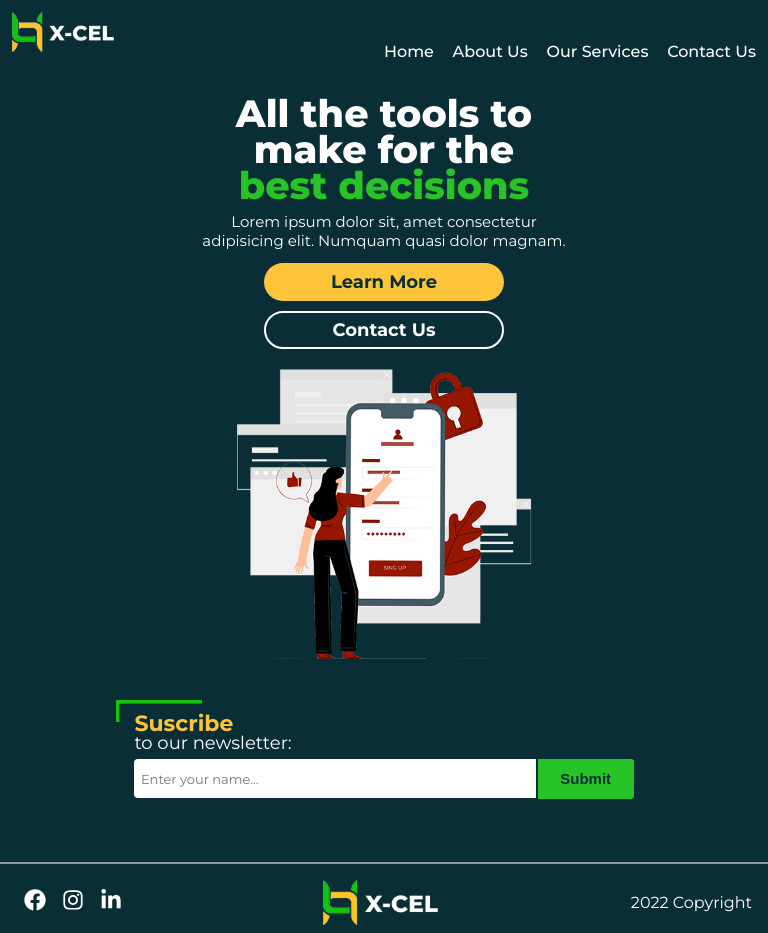
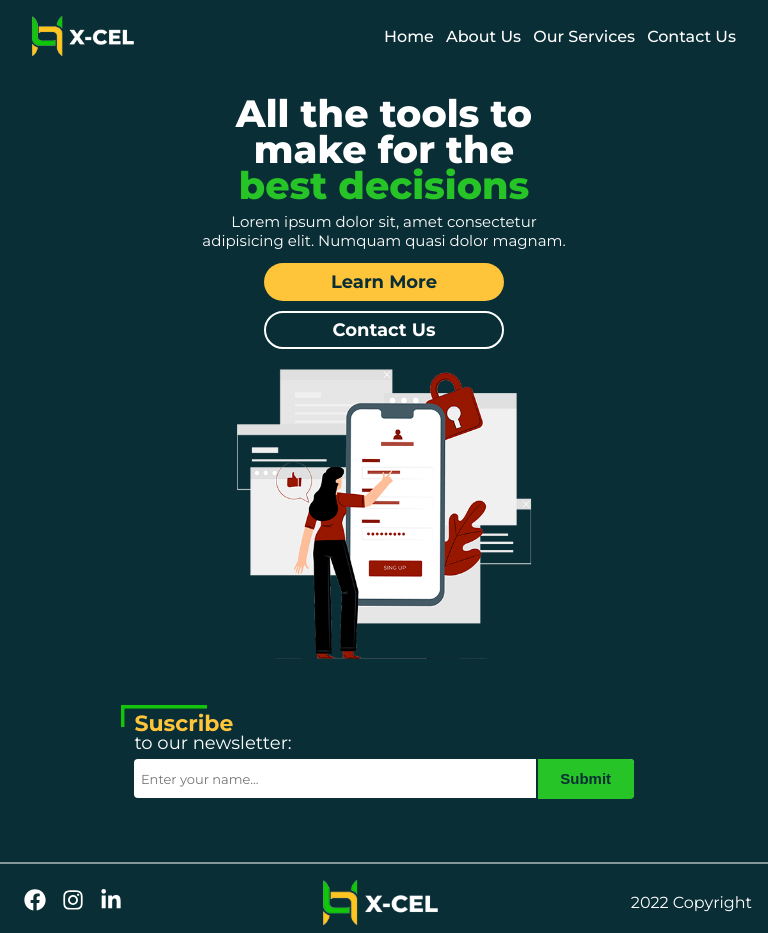
Before and after one commit to brandonmitchell217/xcel-react, a React (Create React App) app: page / in a window 768 px wide. Built offline with nearby package versions, Linux system fonts and the light colour scheme.

Commit message:
Fixed navList position in query & adjusted sizing for suscribe component

```diff
--- a/src/components/Suscribe.js
+++ b/src/components/Suscribe.js
@@ -8,9 +8,7 @@ const Suscribe = () => {
   // const [isFocus, setFocus] = useState(false)
 
   // useEffect(() => {
-  //   !isActive
-  //     ? (document.querySelector('button').style.visibility = 'hidden')
-  //     : (document.querySelector('button').style.visibility = 'visible')
+  //   !isActive ? console.log(!isActive) : console.log(isActive)
   // }, [isActive])
 
   // function check(e) {
--- a/src/styles/Navigation.css
+++ b/src/styles/Navigation.css
@@ -29,7 +29,7 @@ nav img:hover {
 nav ul {
   position: fixed;
   top: 0;
-  left: 0;
+  right: 0;
   z-index: 2;
   height: 100vh;
   width: 100%;
@@ -90,11 +90,15 @@ nav .burger:hover {
 }
 
 @media (min-width: 768px) {
+  nav {
+    padding: 1em 2em;
+  }
   nav ul {
     position: relative;
     max-width: 700px;
     width: 50%;
     height: auto;
+    background-color: transparent;
     display: -webkit-box;
     display: -ms-flexbox;
     display: flex;
@@ -105,8 +109,8 @@ nav .burger:hover {
     -webkit-box-pack: justify;
         -ms-flex-pack: justify;
             justify-content: space-between;
-    -webkit-transform: translateY(0);
-            transform: translateY(0);
+    -webkit-transform: translateY(0) !important;
+            transform: translateY(0) !important;
   }
   nav ul li:first-of-type {
     display: none;
--- a/src/styles/Navigation.scss
+++ b/src/styles/Navigation.scss
@@ -26,7 +26,7 @@ nav {
   ul {
     position: fixed;
     top: 0;
-    left: 0;
+    right: 0;
     z-index: 2;
     height: 100vh;
     width: 100%;
@@ -67,15 +67,18 @@ nav {
     }
   }
   @media (min-width: 768px) {
+    padding: 1em 2em;
+
     ul {
       position: relative;
       max-width: 700px;
       width: 50%;
       height: auto;
+      background-color: transparent;
       display: flex;
       flex-direction: row;
       justify-content: space-between;
-      transform: translateY(0);
+      transform: translateY(0) !important;
       li {
         &:first-of-type {
           display: none;
--- a/src/styles/Suscribe.css
+++ b/src/styles/Suscribe.css
@@ -89,6 +89,13 @@
   cursor: pointer;
 }
 
+@media (min-width: 319px) and (max-width: 768px) {
+  .suscribe .top {
+    top: -5px;
+    left: -5px;
+  }
+}
+
 @media (min-width: 425px) and (max-width: 768px) {
   .suscribe p {
     font-size: 18px;
--- a/src/styles/Suscribe.scss
+++ b/src/styles/Suscribe.scss
@@ -78,7 +78,12 @@ $yellow: #ffc53a;
       cursor: pointer;
     }
   }
-
+  @media (min-width: 319px) and (max-width: 768px) {
+    .top {
+      top: -5px;
+      left: -5px;
+    }
+  }
   @media (min-width: 425px) and (max-width: 768px) {
     p {
       font-size: 18px;
```
Also changed, not shown: 2 other files (tests, documents, lock files or other folders).
